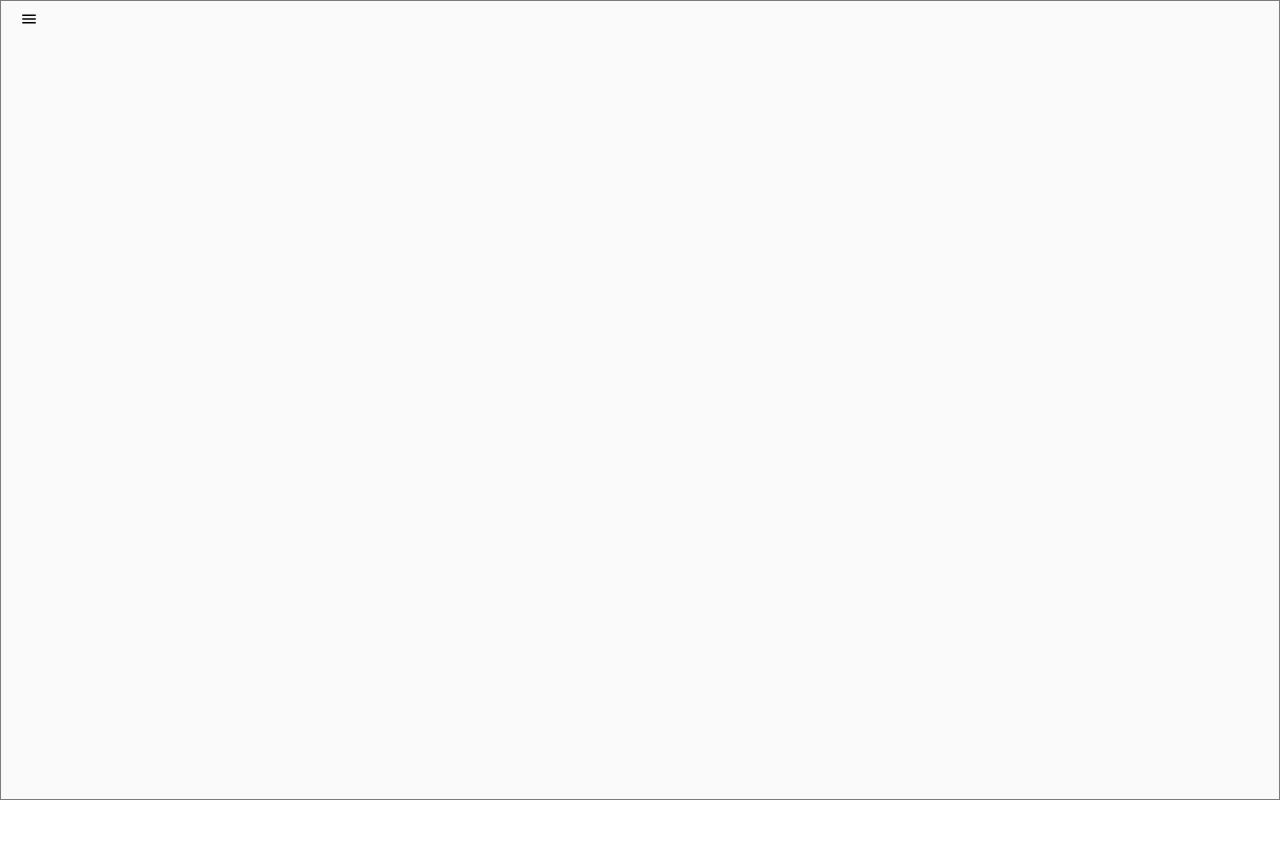
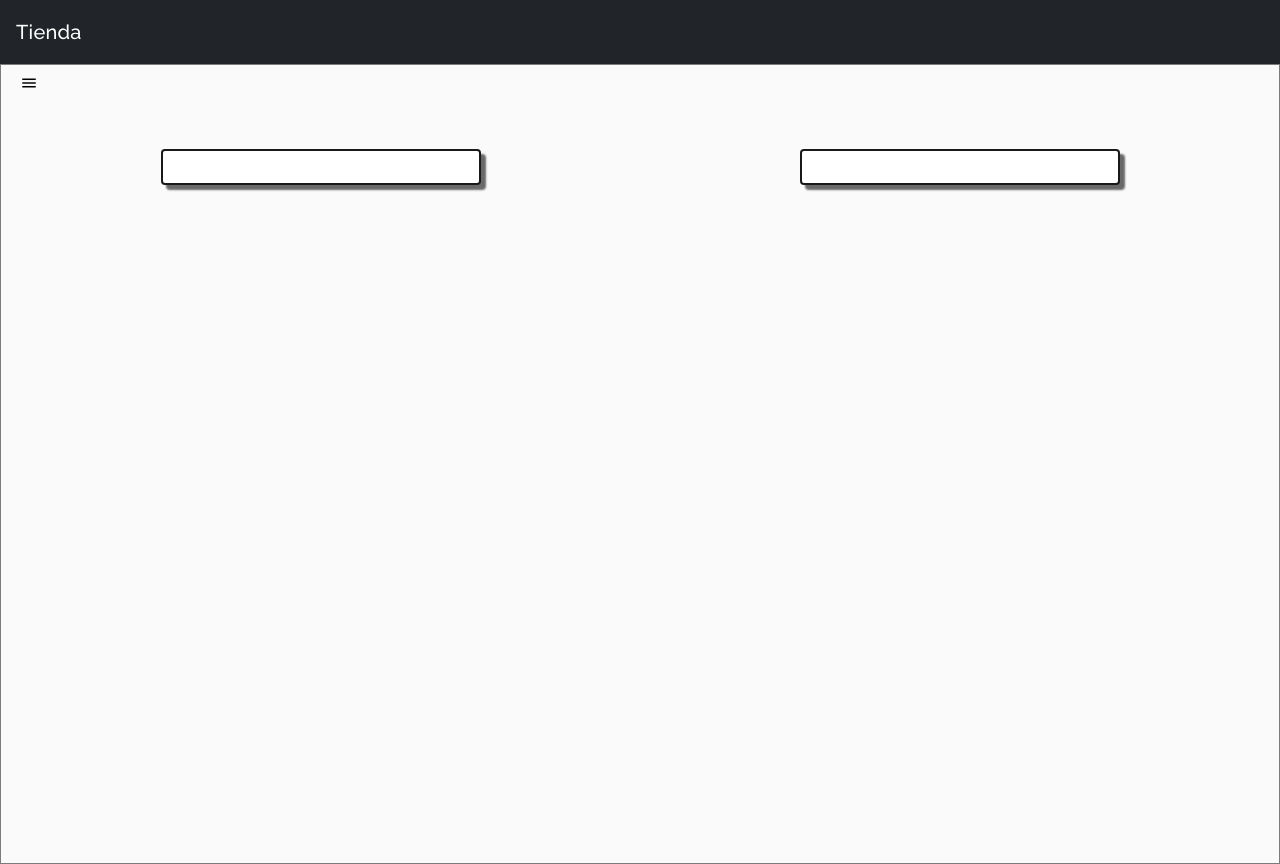
Before and after one commit to Alexrmsu/store-front-end, an Angular app: page /dashboard in a window 1280 px wide. Before the commit the page ends 800 px from the top, so only its background shows below. Built offline with nearby package versions, Linux system fonts and the light colour scheme.

Commit message:
added new components

```diff
--- /dev/null
+++ b/src/components/cart/cart.component.html
@@ -0,0 +1 @@
+<p>cart works!</p>
--- a/src/components/dashboard/dashboard.component.css
+++ b/src/components/dashboard/dashboard.component.css
@@ -1,16 +1,30 @@
-.example-container {
+.s-container {
   width: 100%;
   height: 100%;
   border: 1px solid rgba(0, 0, 0, 0.5);
 }
 
-.example-sidenav-content {
+.sidenav-content {
   display: flex;
   height: 100%;
   align-items: center;
 
 }
 
-.example-sidenav {
+.sidenav {
   padding: 100px;
 }
+
+.card{
+  width: 100%;
+  max-width: 20rem;
+  margin: 0 auto;
+  height: 100%;
+  border: 2px solid rgba(0, 0, 0, 0.9);
+  box-shadow: 5px 5px 2px dimgray;
+  transition: .2s ease-in-out;
+}
+
+.card:hover{
+  transform: scale(1.05);
+}
--- a/src/components/dashboard/dashboard.component.html
+++ b/src/components/dashboard/dashboard.component.html
@@ -1,7 +1,12 @@
 
-<mat-drawer-container class="example-container" autosize>
+<mat-toolbar class="bg-dark text-white">
+  <span>Tienda</span>
+</mat-toolbar>
 
-  <mat-drawer #drawer class="example-sidenav" mode="side">
+
+<mat-drawer-container class="s-container" autosize>
+
+  <mat-drawer #drawer class="sidenav" mode="side">
 
     <p>INFO DASHBOARD</p>
 
@@ -14,6 +19,32 @@
 
     </button>
 
+  <div class="row justify-content-center mt-5 g-0">
+
+    <div class="col-6">
+      <div class="card">
+       <!-- <img src="..." class="card-img-top" alt="..."> -->
+        <div class="card-body">
+
+        </div>
+      </div>
+    </div>
+
+    <div class="col-6">
+      <div class="card" >
+        <!-- <img src="..." class="card-img-top" alt="..."> -->
+        <div class="card-body">
+
+        </div>
+      </div>
+    </div>
+
+
+
+  </div>
+
+
+
 
 
 </mat-drawer-container>
--- /dev/null
+++ b/src/components/store/store.component.html
@@ -0,0 +1 @@
+<p>store works!</p>
--- a/src/main.ts
+++ b/src/main.ts
@@ -1,6 +1,6 @@
 import { platformBrowserDynamic } from '@angular/platform-browser-dynamic';
 
-import { AppModule } from './components/app/app.module';
+import { AppModule } from './components/app.module';
 
 
 platformBrowserDynamic().bootstrapModule(AppModule)
```
Also changed, not shown: src/components/app.module.ts (renamed from src/components/app/app.module.ts, +12 -6 lines), src/components/cart/cart.component.ts (added, +10 -0 lines), src/components/store/store.component.ts (added, +10 -0 lines), src/components/cart/cart.component.css (added), src/components/store/store.component.css (added), 2 other files (tests, documents, lock files or other folders).
